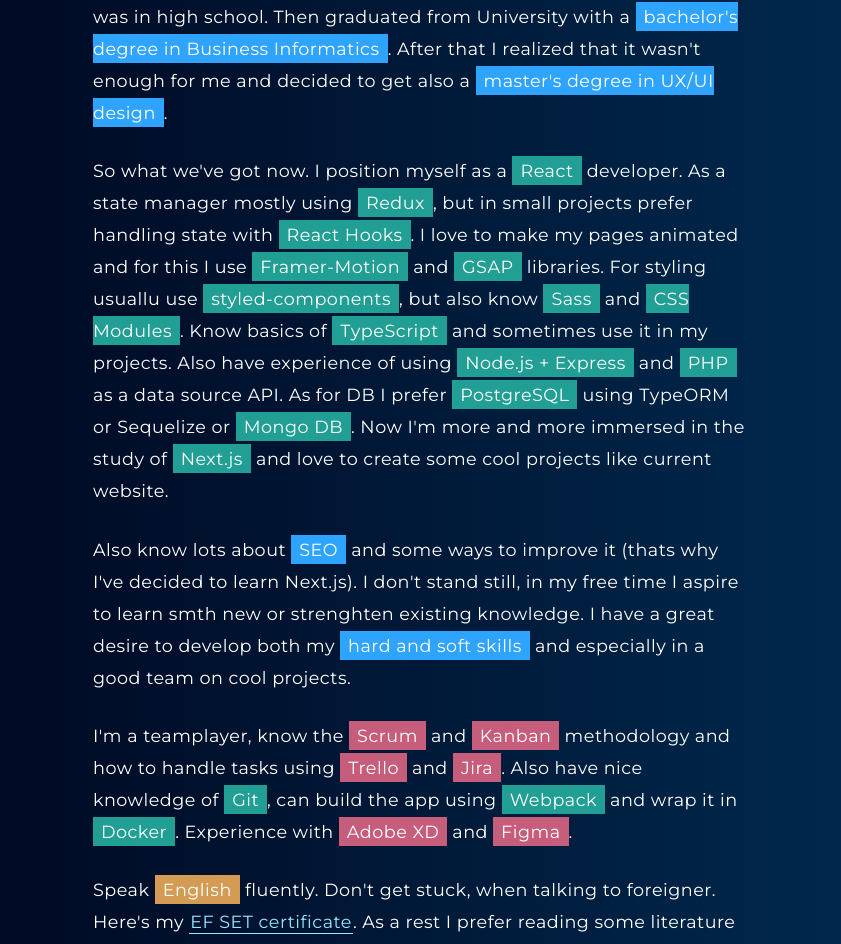
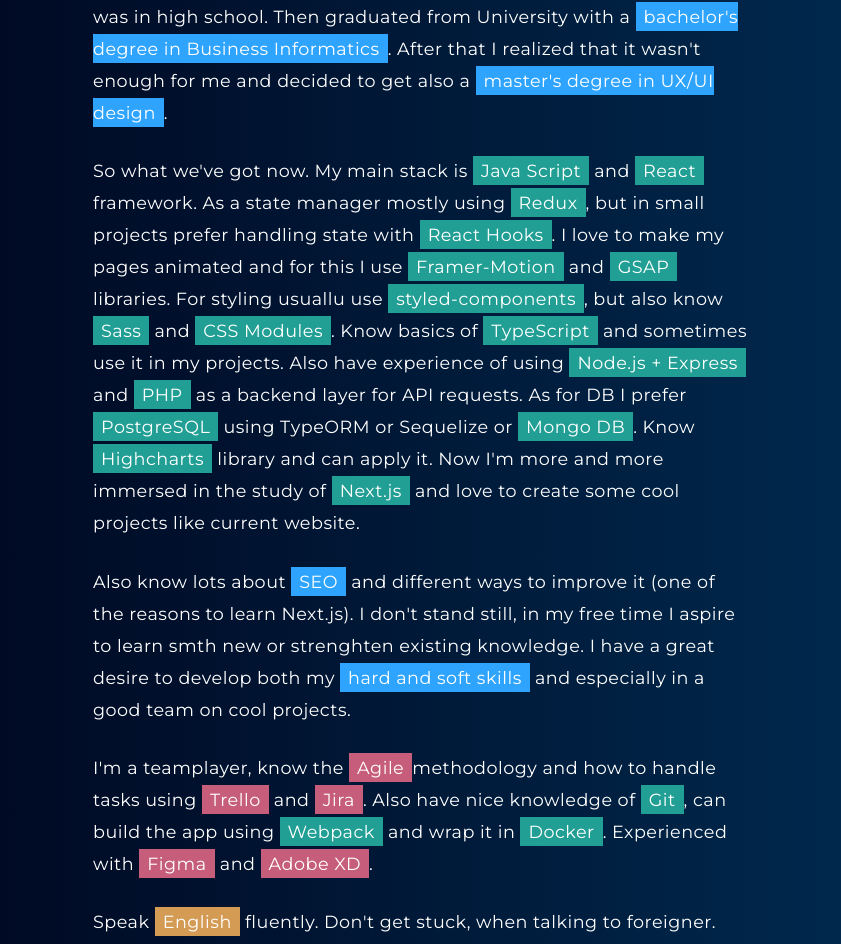
Before and after one commit to Lioger/portfolio, a Next.js app: page / in a window 1280 px wide. Shown: the part 460-1404 px from the top of the page, without its empty margins (219-1060 px from the left). Built offline with nearby package versions, Linux system fonts and the light colour scheme; a web font is replaced by a local one.

Commit message:
Text update

```diff
--- a/pages/index.jsx
+++ b/pages/index.jsx
@@ -26,7 +26,7 @@
           </Hide>
           <Hide>
             <motion.p variants={textAnimation}>
-              So, my name is Nikita Stepanov{' '}
+              So, my name is Nikita Stepanov, I&apos;m a{' '}
               <Keyword className="extra">Middle frontend-developer</Keyword> and{' '}
               <Keyword className="extra">crypto believer</Keyword>.
             </motion.p>
@@ -42,7 +42,7 @@
           </Hide>
           <Hide>
             <motion.p variants={textAnimation}>
-              So what we&apos;ve got now. I position myself as a <Keyword className="stack">React</Keyword> developer.
+              So what we&apos;ve got now. My main stack is <Keyword className="stack">Java Script</Keyword> and <Keyword className="stack">React</Keyword> framework.
               As a state manager mostly using <Keyword className="stack">Redux</Keyword>, but in small projects prefer
               handling state with <Keyword className="stack">React Hooks</Keyword>. I love to make my pages animated and
               for this I use <Keyword className="stack">Framer-Motion</Keyword> and{' '}
@@ -51,16 +51,16 @@
               <Keyword className="stack">Sass</Keyword> and <Keyword className="stack">CSS Modules</Keyword>. Know
               basics of <Keyword className="stack">TypeScript</Keyword> and sometimes use it in my projects. Also have
               experience of using <Keyword className="stack">Node.js + Express</Keyword> and{' '}
-              <Keyword className="stack">PHP</Keyword> as a data source API. As for DB I prefer{' '}
+              <Keyword className="stack">PHP</Keyword> as a backend layer for API requests. As for DB I prefer{' '}
               <Keyword className="stack">PostgreSQL</Keyword> using TypeORM or Sequelize or{' '}
-              <Keyword className="stack">Mongo DB</Keyword>. Now I&apos;m more and more immersed in the study of{' '}
+              <Keyword className="stack">Mongo DB</Keyword>. Know <Keyword className="stack">Highcharts</Keyword> library and can apply it. Now I&apos;m more and more immersed in the study of{' '}
               <Keyword className="stack">Next.js</Keyword> and love to create some cool projects like current website.
             </motion.p>
           </Hide>
           <Hide>
             <motion.p variants={textAnimation}>
-              Also know lots about <Keyword className="education">SEO</Keyword> and some ways to improve it (thats why
-              I&apos;ve decided to learn Next.js). I don&apos;t stand still, in my free time I aspire to learn smth new
+              Also know lots about <Keyword className="education">SEO</Keyword> and different ways to improve it (one of the reasons
+              to learn Next.js). I don&apos;t stand still, in my free time I aspire to learn smth new
               or strenghten existing knowledge. I have a great desire to develop both my{' '}
               <Keyword className="education">hard and soft skills</Keyword> and especially in a good team on cool
               projects.
@@ -68,12 +68,12 @@
           </Hide>
           <Hide>
             <motion.p variants={textAnimation}>
-              I&apos;m a teamplayer, know the <Keyword className="soft">Scrum</Keyword> and{' '}
-              <Keyword className="soft">Kanban</Keyword> methodology and how to handle tasks using{' '}
-              <Keyword className="soft">Trello</Keyword> and <Keyword className="soft">Jira</Keyword>. Also have nice
-              knowledge of <Keyword className="stack">Git</Keyword>, can build the app using{' '}
+              I&apos;m a teamplayer, know the <Keyword className="soft">Agile</Keyword>
+              methodology and how to handle tasks using <Keyword className="soft">Trello</Keyword> and{' '}
+              <Keyword className="soft">Jira</Keyword>. Also have nice knowledge of{' '}
+              <Keyword className="stack">Git</Keyword>, can build the app using{' '}
               <Keyword className="stack">Webpack</Keyword> and wrap it in <Keyword className="stack">Docker</Keyword>.
-              Experience with <Keyword className="soft">Adobe XD</Keyword> and <Keyword className="soft">Figma</Keyword>
+              Experienced with <Keyword className="soft">Figma</Keyword> and <Keyword className="soft">Adobe XD</Keyword>
               .
             </motion.p>
           </Hide>
```
